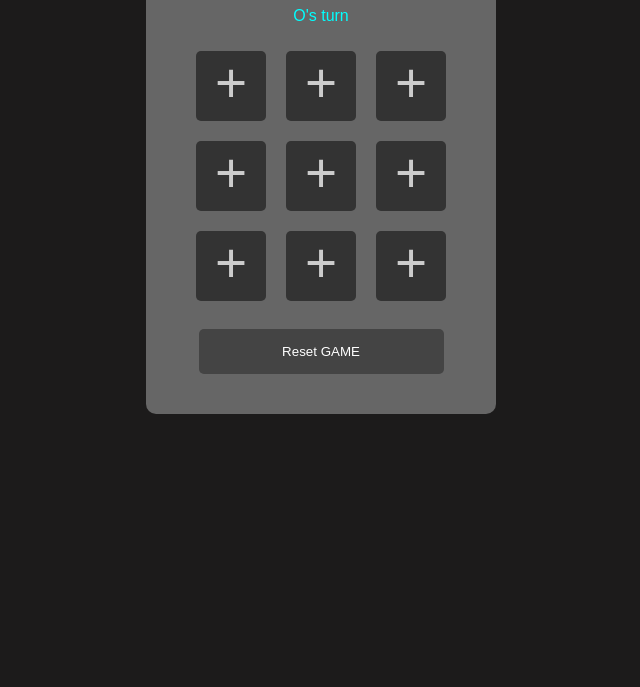
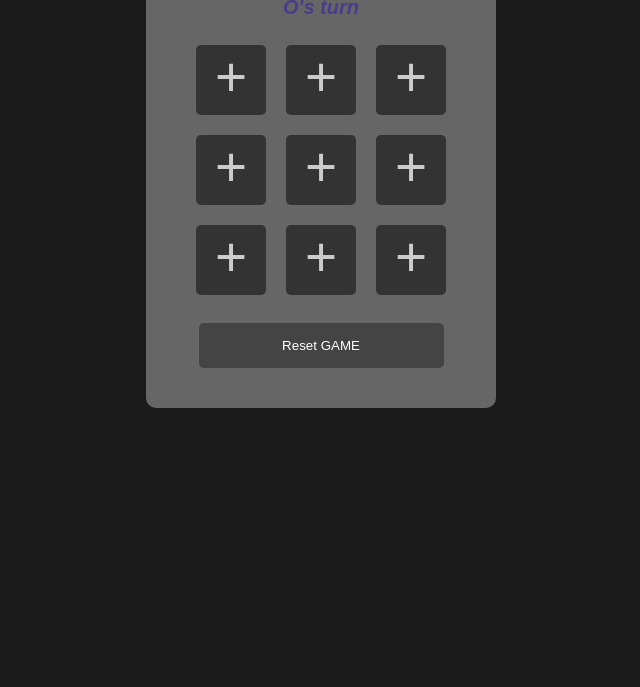
Before and after one commit to bi-yotch/Tic-Tac-Toe, a plain HTML site: page index.html in a window 1280 px wide. Shown: the part 113-800 px from the top of the page, without its empty margins (319-959 px from the left). Drawn offline with nearby package versions, Linux system fonts and the light colour scheme.

Commit message:
Update style.css

```diff
--- a/style.css
+++ b/style.css
@@ -7,6 +7,15 @@ body{
 h1{
   text-align: center;
   color: #fff;
+  margin-bottom: 11px;
+}
+
+nobr{
+  text-align: center;
+  color: #fff;
+  font-style: italic;
+  font-weight: bold;
+  font-size: 20px;
 }
 
 .clearfix{
@@ -51,11 +60,11 @@ h1{
 }
 
 .o{
-  color: cyan !important;
+  color: darkslateblue !important;
 }
 
 .x{
-  color: magenta !important;
+  color: mediumspringgreen !important;
 }
 
 @media only screen
```
